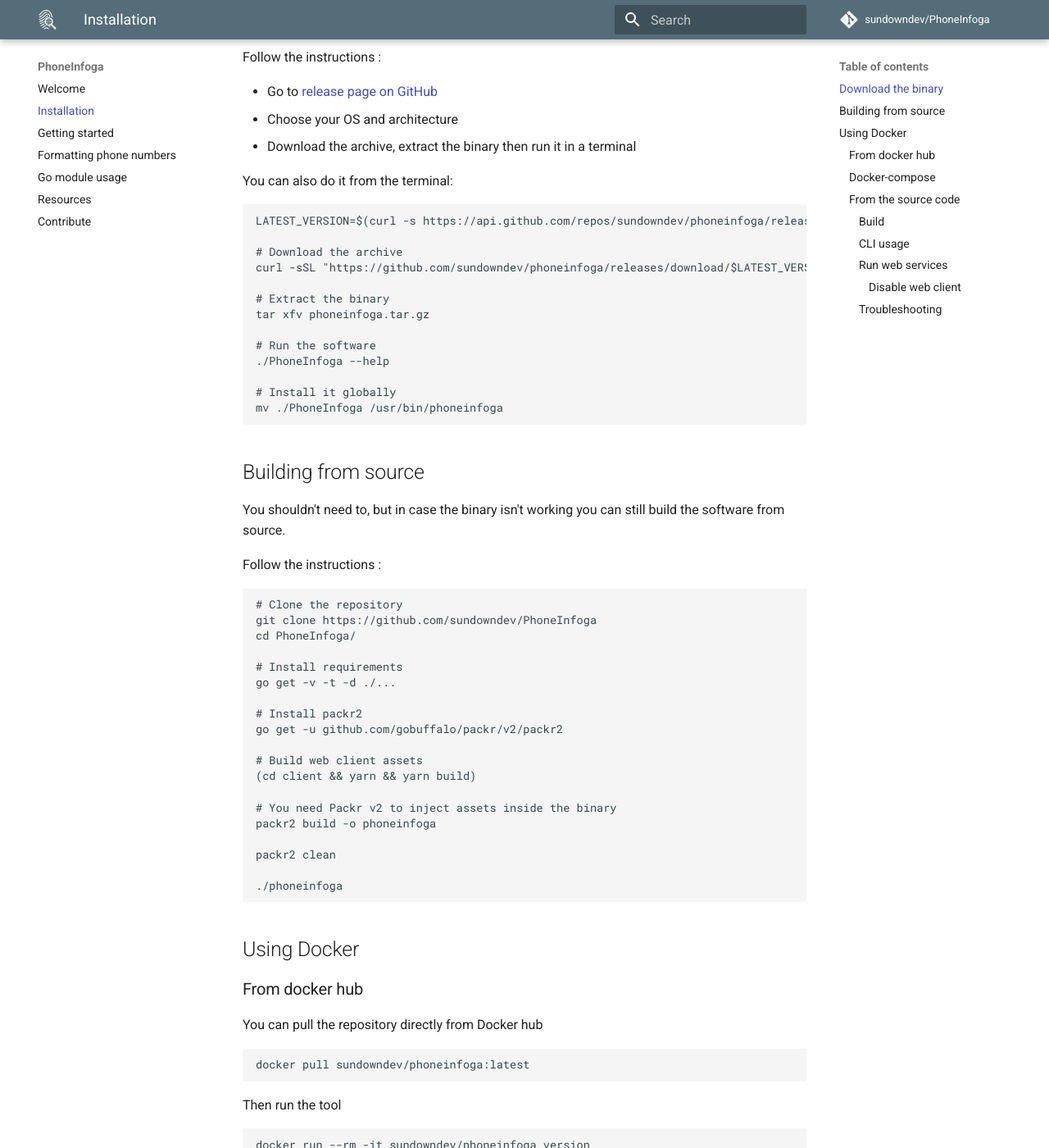
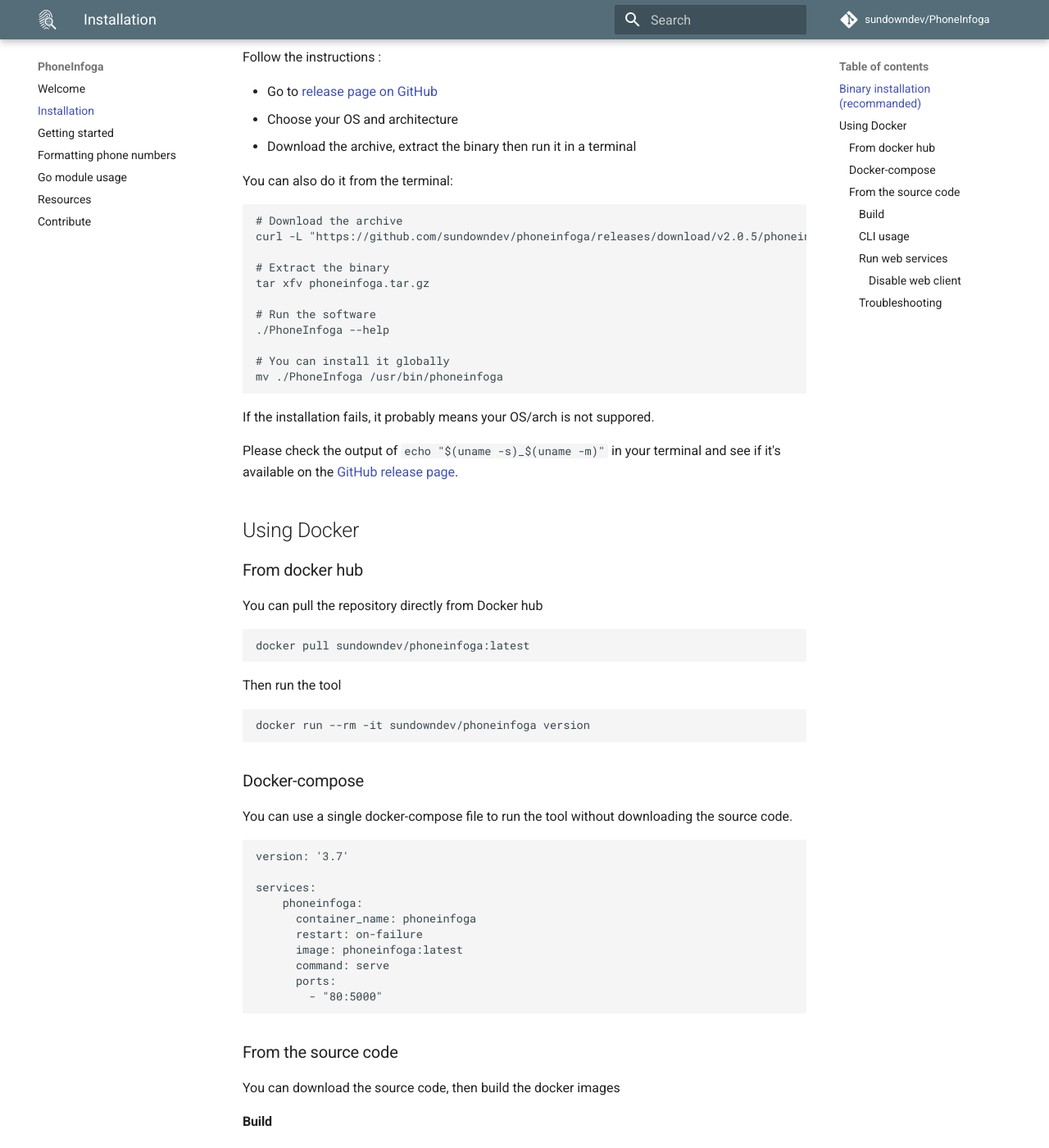
Before and after one commit to sundowndev/phoneinfoga, an MkDocs documentation site: the page built from docs/install.md, in a window 1280 px wide and 1400 px high, scrolled down 409 px. Shown: the whole window at 82% size. Built offline with MkDocs 1.6.1 and Material for MkDocs 9.7.7, drawn with Linux system fonts in a browser that asks for light colours; comment, search, counter and statistics services are not loaded; some of the changed text lies outside the part shown.

Commit message:
docs: install

````diff
--- a/docs/install.md
+++ b/docs/install.md
@@ -3,7 +3,7 @@
 !!! info
     For now, only Linux and MacOS are supported. If you don't see your OS/arch on the [release page on GitHub](https://github.com/sundowndev/PhoneInfoga/releases), it means it's not explicitly supported. You can always build from source by yourself. Want your OS to be supported ? Please [open an issue on GitHub](https://github.com/sundowndev/PhoneInfoga/issues).
 
-## Download the binary
+## Binary installation (recommanded)
 
 Follow the instructions :
 
@@ -14,10 +14,8 @@
 You can also do it from the terminal:
 
 ```shell
-LATEST_VERSION=$(curl -s https://api.github.com/repos/sundowndev/phoneinfoga/releases/latest | grep tag_name | cut -d '"' -f 4)
-
 # Download the archive
-curl -sSL "https://github.com/sundowndev/phoneinfoga/releases/download/$LATEST_VERSION/phoneinfoga_$(uname -s)_$(uname -m).tar.gz" -o ./phoneinfoga.tar.gz
+curl -L "https://github.com/sundowndev/phoneinfoga/releases/download/v2.0.5/phoneinfoga_$(uname -s)_$(uname -m).tar.gz" -o phoneinfoga.tar.gz
 
 # Extract the binary
 tar xfv phoneinfoga.tar.gz
@@ -25,37 +23,13 @@
 # Run the software
 ./PhoneInfoga --help
 
-# Install it globally
+# You can install it globally
 mv ./PhoneInfoga /usr/bin/phoneinfoga
 ```
 
-## Building from source
+If the installation fails, it probably means your OS/arch is not suppored.
 
-You shouldn't need to, but in case the binary isn't working you can still build the software from source.
-
-Follow the instructions :
-
-```shell
-# Clone the repository
-git clone https://github.com/sundowndev/PhoneInfoga
-cd PhoneInfoga/
-
-# Install requirements
-go get -v -t -d ./...
-
-# Install packr2
-go get -u github.com/gobuffalo/packr/v2/packr2
-
-# Build web client assets
-(cd client && yarn && yarn build)
-
-# You need Packr v2 to inject assets inside the binary
-packr2 build -o phoneinfoga
-
-packr2 clean
-
-./phoneinfoga
-```
+Please check the output of `echo "$(uname -s)_$(uname -m)"` in your terminal and see if it's available on the [GitHub release page](https://github.com/sundowndev/PhoneInfoga/releases).
 
 ## Using Docker
 
@@ -123,8 +94,7 @@
 
 ```yaml
 # docker-compose.yml
-command:
-    - "serve --no-client"
+command: "serve --no-client"
 ```
 
 #### Troubleshooting
````
Also changed, not shown: other parts of docs/install.md (+2 -5 lines).
